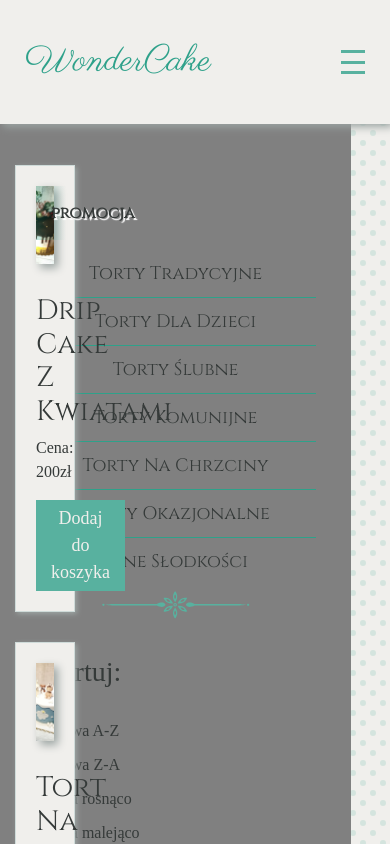
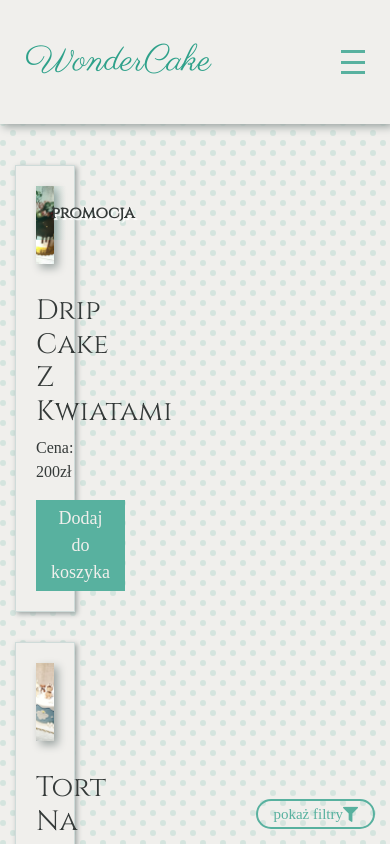
Before and after one commit to AnnaSzmyga/Online-Shop, a React (Create React App) app: page / in a window 390 px wide. Shown: the top 844 px of the page. Built offline with nearby package versions, Linux system fonts and the light colour scheme; a web font is replaced by a local one.

Commit message:
Add filterButton, add responsive behaviour and styles for sidebar

```diff
--- a/src/components/features/Category/Category.scss
+++ b/src/components/features/Category/Category.scss
@@ -17,4 +17,9 @@
     &:last-of-type {
         border-bottom: 0;
     }
+
+    @media(max-width: 767px) {
+        font-size: 14px;
+        padding: 6px 0;
+    }
 }
--- /dev/null
+++ b/src/components/features/FilterButton/FilterButton.js
@@ -0,0 +1,15 @@
+import React from 'react';
+
+import './FilterButton.scss';
+
+const FilterButton = ({toggleSidebar, sidebarShow}) => {
+        const buttonText = (sidebarShow) ? "schowaj filtry" : "pokaż filtry"
+        return (
+                <div className="filter-button" onClick={toggleSidebar}>
+                        <span>{buttonText}</span>
+                        <i className="fas fa-filter filter-button__icon"></i>
+                </div>
+        )
+}
+
+export default FilterButton;
--- /dev/null
+++ b/src/components/features/FilterButton/FilterButton.scss
@@ -0,0 +1,20 @@
+.filter-button {
+    color: #58B19F;
+    display: none;
+    height: 30px;
+
+    align-items: center;
+    border: 2px solid #58B19F;
+    border-radius: 15px;
+    padding: 0 15px;
+    position: fixed;
+    bottom: 15px;
+    right: 15px;
+    font-size: 15px;
+    z-index: 15;
+    transition: .4s;
+
+    @media(max-width: 767px) {
+        display: flex;
+    }
+}
--- a/src/components/features/Sidebar/Sidebar.js
+++ b/src/components/features/Sidebar/Sidebar.js
@@ -6,9 +6,11 @@ import PropTypes from 'prop-types';
 
 import './Sidebar.scss';
 
-const Sidebar = ({sortAscend, sortDescend, sortAZ, sortZA, filterCategory, toggleActiveClassName, activeCategory, activeSorting}) => {
+const Sidebar = ({sortAscend, sortDescend, sortAZ, sortZA, filterCategory, toggleActiveClassName, sidebarShow, activeCategory, activeSorting}) => {
+
+    const sidebarClassName = (sidebarShow) ? "sidebar" : "sidebar sidebar-hidden"
     return (
-        <div className="sidebar">
+        <div className={sidebarClassName}>
             <CategoriesList
                 filterCategory={filterCategory}
                 toggleActiveClassName={toggleActiveClassName}
--- a/src/components/features/Sidebar/Sidebar.scss
+++ b/src/components/features/Sidebar/Sidebar.scss
@@ -2,13 +2,27 @@
     min-width: 300px;
     margin-right: 15px;
     padding: 15px;
+    transition: .4s;
 
     @media(max-width: 767px) {
-        width: 90vw;
+        min-width: 70vw;
+        height: 100vh;
         position: fixed;
         top: 0;
         left: 0;
         background-color: grey;
-        padding-top: 250px;
+        padding-top: 140px;
+        z-index: 9;
+        background-color: #f0efec;
+        border-right: 1px solid #cfdbd9;
+        opacity: 1;
+        visibility: visible;
+
+        &.sidebar-hidden {
+            opacity: 0;
+            visibility: hidden;
+            width: 40px;
+            left: -70vw;
+        }
     }
 }
--- a/src/components/features/Sorting/Sorting.scss
+++ b/src/components/features/Sorting/Sorting.scss
@@ -1,13 +1,28 @@
 .sorting {
     padding: 30px;
 
+    @media(max-width: 767px) {
+        padding: 0 15px;
+    }
+
     &__heading {
         margin-bottom: 30px;
+
+        @media(max-width: 575px) {
+            display: none;
+        }
+        @media(max-width: 767px) {
+            font-size: 18px;
+        }
     }
     &__item {
         margin: 10px 0;
         transition: .4s;
         cursor: pointer;
+
+        @media(max-width: 767px) {
+            font-size: 14px;
+        }
 
         &:hover, &.active {
             letter-spacing: 2px;
--- a/src/components/pages/Home/Home.js
+++ b/src/components/pages/Home/Home.js
@@ -2,6 +2,7 @@ import React from 'react';
 //import { Switch, Route } from 'react-router-dom';
 import Sidebar from '../../features/Sidebar/Sidebar';
 import ProductList from '../../features/ProductList/ProductList';
+import FilterButton from '../../features/FilterButton/FilterButton';
 import { Fade } from 'reactstrap';
 import PropTypes from 'prop-types';
 
@@ -16,6 +17,7 @@ class Home extends React.Component {
             activeSorting: '',
             currentPage: 1,
             productsPerPage: 6,
+            showSidebar: false
         };
     }
     sortAscend = () => {
@@ -75,6 +77,10 @@ class Home extends React.Component {
         clickedItem.classList.add('active');
     }
 
+    toggleSidebar = () => {
+        this.setState({sidebarShow: !this.state.sidebarShow})
+    }
+
     render() {
         return (
             <Fade timeout={100}>
@@ -86,6 +92,7 @@ class Home extends React.Component {
                         sortZA={this.sortZA}
                         filterCategory={this.filterCategory}
                         toggleActiveClassName={this.toggleActiveClassName}
+                        sidebarShow={this.state.sidebarShow}
                         //activeCategory={this.state.activeCategory}
                         //activeSorting={this.state.activeSorting}
                     />
@@ -96,6 +103,7 @@ class Home extends React.Component {
                         currentPage={this.state.currentPage}
                         productsPerPage={this.state.productsPerPage}
                     />
+                    <FilterButton toggleSidebar={this.toggleSidebar} sidebarShow={this.state.sidebarShow} />
                 </div>
             </Fade>
         )
--- a/src/components/pages/Home/Home.scss
+++ b/src/components/pages/Home/Home.scss
@@ -1,3 +1,4 @@
 .home {
     display: flex;
+    position: relative;
 }
```
